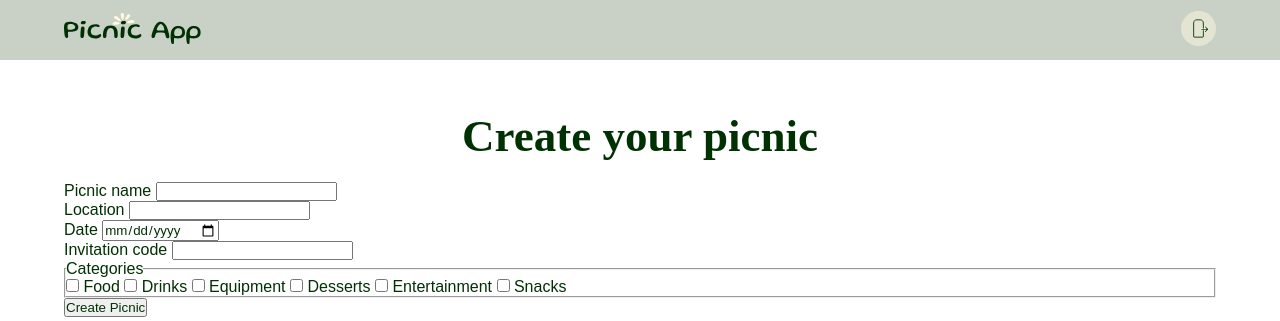
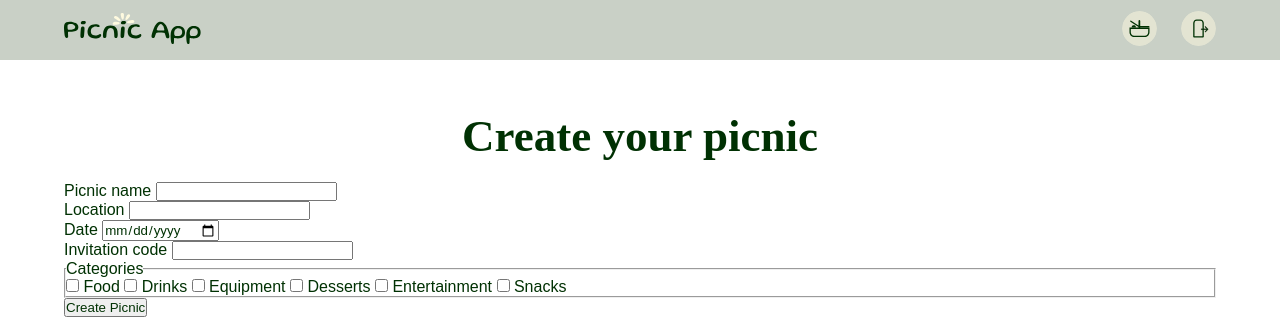
Before and after one commit to Jenea-G/web-project-1, a Flask app: page /picnics/create in a window 1280 px wide. Shown: the top 321 px of the page. Run offline with Flask 3, Linux system fonts and the light colour scheme; the visitor is signed in with stand-in values (Sample User, id 1); some web fonts are replaced.

Commit message:
add picnics icon and link

```diff
--- a/static/css/style.css
+++ b/static/css/style.css
@@ -55,6 +55,14 @@ nav {
 
 .nav-icon {
     height: 35px;
+    margin-left: 20px;
+    transition: 0.3s;
+    cursor: pointer;
+    border-radius: 50%;
+}
+
+.nav-icon:hover {
+    background-color: var(--primary);
 }
 
 h1 {
--- a/templates/base.html
+++ b/templates/base.html
@@ -17,6 +17,8 @@
 
                 <div>
                     {% if current_user.is_authenticated %}
+                    <a href="{{ url_for('picnics') }}"><img src="{{ url_for('static', filename='images/basket.svg') }}"
+                            alt="Picnics" class="nav-icon"></a>
                     <a href="{{ url_for('logout') }}"><img src="{{ url_for('static', filename='images/logout.svg') }}"
                             alt="Logout" class="nav-icon"></a>
                     {% else %}
```
Also changed, not shown: static/images/basket.svg (added), static/images/logout.svg, 1 other file.
